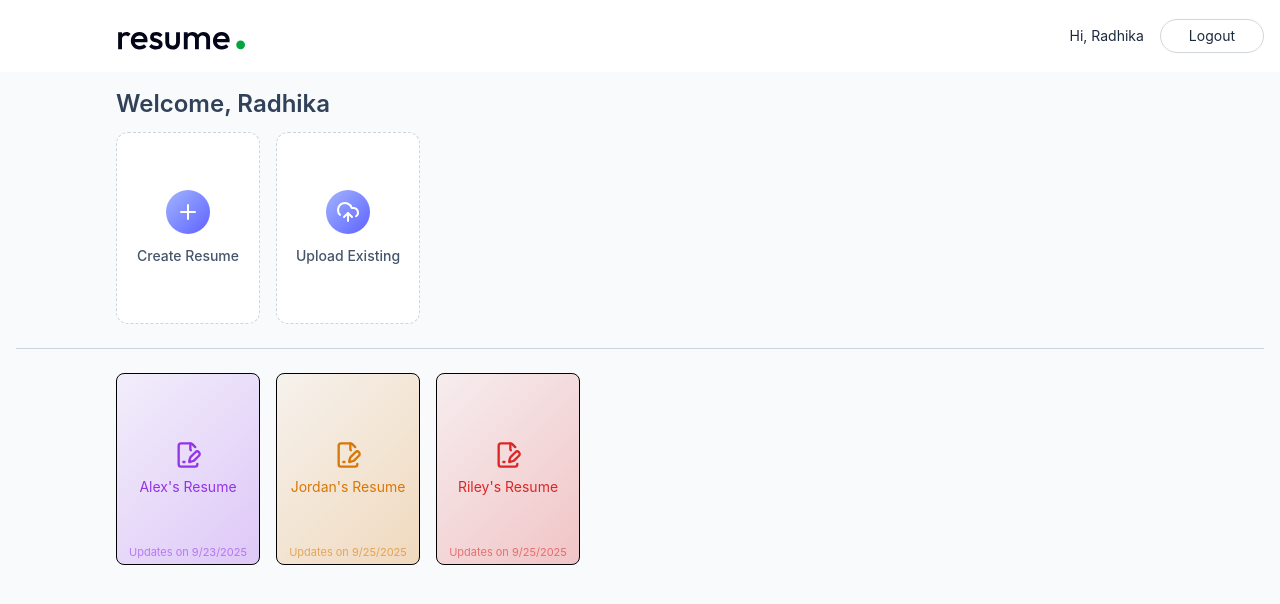
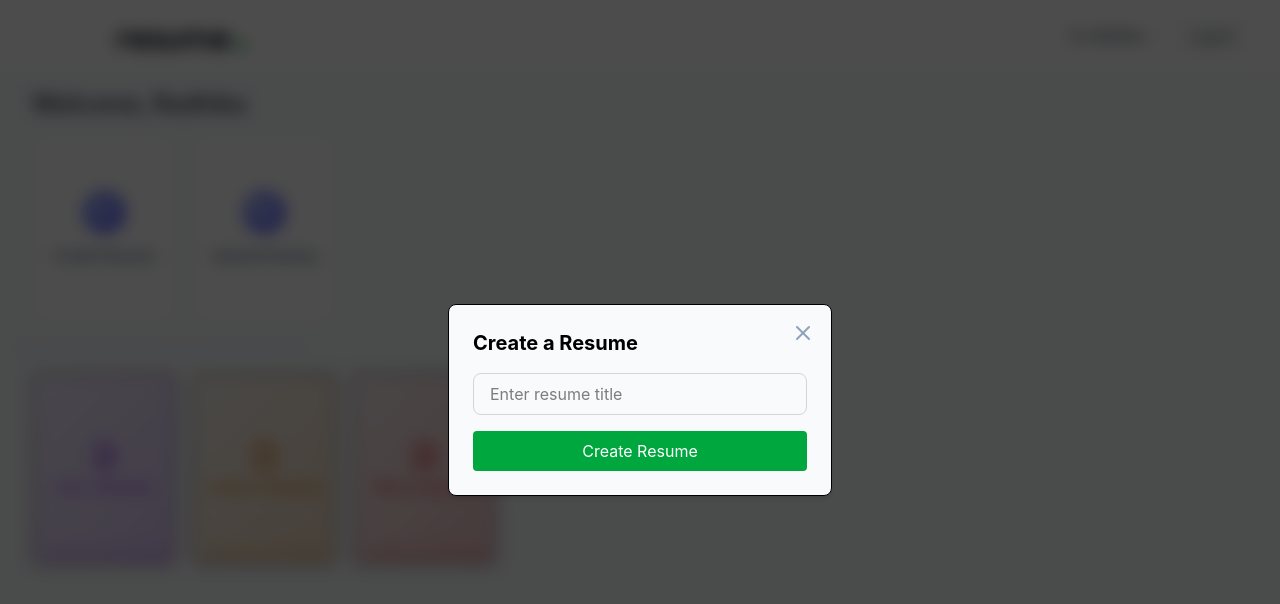
Before and after one commit to pawarradhika/CareerCraft-AI-, a React (Vite) app: page /app in a window 1280 px wide. Both pictures are taken after a click on the button "Create Resume". Shown: the top 604 px of the page. Built offline with nearby package versions, Linux system fonts and the light colour scheme.

Commit message:
feat: update index.css

```diff
--- a/src/index.css
+++ b/src/index.css
@@ -4,4 +4,13 @@
   button{
     @apply cursor-pointer;
   }
+  input:not([type="checkbox"])
+  {
+    @apply outline-none focus:ring border border-gray-300
+    focus:ring-blue-500 focus:border-blue-500 rounded-lg;
+  }
+  textarea{
+    @apply outline-none focus:ring border border-gray-300
+    focus:ring-blue-500 focus:border-blue-500 rounded-lg resize-none;
+  }
 }
--- a/src/pages/Dashboard.jsx
+++ b/src/pages/Dashboard.jsx
@@ -1,16 +1,29 @@
-import { PencilIcon, PlusIcon, TrashIcon, UploadCloudIcon,  } from 'lucide-react'
-import { FilePenLineIcon } from 'lucide-react'
+import { PencilIcon, PlusIcon, TrashIcon, UploadCloudIcon, XIcon, FilePenLineIcon } from 'lucide-react'
 import React from 'react'
 import { useEffect, useState } from 'react'
-import {dummyResumeData} from '../assets/assets'
+import { dummyResumeData } from '../assets/assets'
+import { useNavigate } from 'react-router-dom'
 
 const Dashboard = () => {
 
 const colors =["#9333ea", "#d97706", "#dc2626", "#0284c7", "#16a34a"]
 const [allResumes, setAllResumes] = useState([])
+const [showCreateResume, setShowCreateResume] = useState(false)
+const [showUploadResume, setShowUploadResume] = useState(false)
+const [title, setTitle] = useState('')
+const [resume, setResume] = useState(null)
+const [editResumeId, setEditResumeId] = useState('')
+
+const navigate = useNavigate()
 
 const loadResumes = async () => {
   setAllResumes(dummyResumeData)
+}
+
+const createResume = async (event) =>{
+  event.preventDefault()
+  setShowCreateResume(false)
+  navigate(`/app/builder/res123`)
 }
 
 useEffect(()=>{
@@ -21,51 +34,81 @@ useEffect(()=>{
   return (
     <div className='bg-slate-50'>
       <div className='max-w-7xl mx-auto px-4 pt-4 pb-8'>
-        <p className='text-2xl font-semibold text-slate-700 mb-3 ml-25'>
+        <p className='text-2xl font-semibold text-slate-700 mb-3 ml-4'>
           Welcome, Radhika
         </p>
 
-        <div className='flex gap-4 ml-25'>
-          <button className='w-full sm:w-36 bg-white h-48 flex flex-col items-center justify-center rounded-xl gap-3 text-slate-600 border border-dashed border-slate-300 group hover:border-indigo-500 hover:shadow-lg transition-all duration-300 cursor-pointer'>
-            <PlusIcon className='size-11 p-2.5 bg-gradient-to-br from-indigo-300 to-indigo-500 text-white rounded-full transition-all duration-300' />
+        <div className='flex gap-4 ml-4'>
+          <button onClick={() => setShowCreateResume(true)} className='w-full sm:w-36 bg-white h-48 flex flex-col items-center justify-center rounded-xl gap-3 text-slate-600 border border-dashed border-slate-300 group hover:border-indigo-500 hover:shadow-lg transition-all duration-300 cursor-pointer'>
+            <PlusIcon className='size-11 p-2.5 bg-linear-to-br from-indigo-300 to-indigo-500 text-white rounded-full transition-all duration-300' />
             <p className='text-sm font-medium group-hover:text-indigo-600 transition-all duration-300'>
               Create Resume
             </p>
           </button>
 
           <button className='w-full sm:w-36 bg-white h-48 flex flex-col items-center justify-center rounded-xl gap-3 text-slate-600 border border-dashed border-slate-300 group hover:border-purple-500 hover:shadow-lg transition-all duration-300 cursor-pointer'>
-            <UploadCloudIcon className='size-11 p-2.5 bg-gradient-to-br from-indigo-300 to-indigo-500 text-white rounded-full transition-all duration-300' />
+            <UploadCloudIcon className='size-11 p-2.5 bg-linear-to-br from-indigo-300 to-indigo-500 text-white rounded-full transition-all duration-300' />
             <p className='text-sm font-medium group-hover:text-purple-600 transition-all duration-300'>
               Upload Existing
             </p>
           </button>
         </div>
-<hr className='border-slate-300 my-6 sm:w[305px]' />
-<div className="grid grid-cols-2 sm:flex flex-wrap gap-4 ml-25">
+        <hr className='border-slate-300 my-6 sm:w-72' />
+        <div className='grid grid-cols-2 sm:flex flex-wrap gap-4 ml-4'>
           {allResumes.map((resume, index) => {
-    const baseColor = colors[index % colors.length];
-    return(
-      <button key={index} className='relative w-full sm:max-w-36 h-48 flex flex-col items-center justify-center rounded-lg gap-2 border group hover:shadow-lg transition-all duration-300 cursor-pointer' style={{background: `linear-gradient(135deg, ${baseColor}10, ${baseColor}40)`}}>
-
-        <FilePenLineIcon className='size-7 group-hover:scale-105 transition-all' style={{color: baseColor}} />
-        <p className='text-sm group-hover:scale-105 transition-all px-2 text-center' style={{color: baseColor}}>
+            const baseColor = colors[index % colors.length]
+            return (
+              <button
+                key={index}
+                className='relative w-full sm:max-w-36 h-48 flex flex-col items-center justify-center rounded-lg gap-2 border group hover:shadow-lg transition-all duration-300 cursor-pointer'
+                style={{ background: `linear-gradient(135deg, ${baseColor}10, ${baseColor}40)` }}
+              >
+                <FilePenLineIcon className='size-7 group-hover:scale-105 transition-all' style={{ color: baseColor }} />
+                <p className='text-sm group-hover:scale-105 transition-all px-2 text-center' style={{ color: baseColor }}>
                   {resume.title}
                 </p>
-        <p className='absolute bottom-1 text-[11px] text-slate-400 group-hover:text-slate-500 transition-all duration-300 px-2 text-center' style={{color: baseColor
-          +'90'
-        }}>
+                <p
+                  className='absolute bottom-1 text-[11px] text-slate-400 group-hover:text-slate-500 transition-all duration-300 px-2 text-center'
+                  style={{ color: `${baseColor}90` }}
+                >
                   Updates on {new Date(resume.updatedAt).toLocaleDateString()}
                 </p>
-<div className='absolute top-1 right-1 group-hover:flex items-center hidden' >
-<TrashIcon className='size-7 p-1.5 hover:bg-white/50 rounded text-slate-700 transition-colors'/>
+                <div className='absolute top-1 right-1 group-hover:flex items-center hidden'>
+                  <TrashIcon className='size-7 p-1.5 hover:bg-white/50 rounded text-slate-700 transition-colors' />
                   <PencilIcon className='size-7 p-1.5 hover:bg-white/50 rounded text-slate-700 transition-colors' />
-
                 </div>
               </button>
             )
           })}
         </div>
 
+        {showCreateResume && (
+          <form
+            onSubmit={createResume}
+            onClick={() => setShowCreateResume(false)}
+            className='fixed inset-0 bg-black/70 backdrop-blur bg-opacity-50 z-10 flex items-center justify-center'
+          >
+            <div onClick={(e) => e.stopPropagation()} className='relative bg-slate-50 border shadow-md rounded-lg w-full max-w-sm p-6'>
+              <h2 className='text-xl font-bold mb-4'>Create a Resume</h2>
+              <input
+                type='text'
+                placeholder='Enter resume title'
+                className='w-full px-4 py-2 mb-4 focus:border-green-600 ring-green-600 required'
+              />
+
+              <button className='w-full py-2 bg-green-600 text-white rounded hover:bg-green-700 transition-colors'>
+                Create Resume
+              </button>
+              <XIcon
+                className='absolute top-4 right-4 text-slate-400 hover:text-slate-600 cursor-pointer transition-colors'
+                onClick={() => {
+                  setShowCreateResume(false)
+                  setTitle('')
+                }}
+              />
+            </div>
+          </form>
+        )}
       </div>
     </div>
   )
```
Lines whose indentation alone changed are shown as unchanged.
